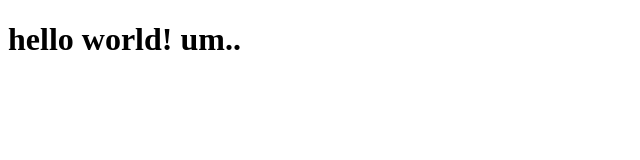
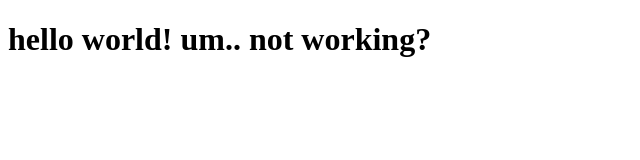
Before and after one commit to jiqbal48/github-pages-helloworld, a website: page index.html in a window 1280 px wide. Shown: the whole page, without its empty margins (0-640 px from the left). Drawn offline with Linux system fonts and the light colour scheme.

Commit message:
Update index.html

```diff
--- a/index.html
+++ b/index.html
@@ -7,6 +7,6 @@
   <title>githubpagesYo</title>
 </head>
 <body>
-  <h1>hello world! um.. </h1>
+  <h1>hello world! um.. not working?</h1>
 </body>
 </html>
```
